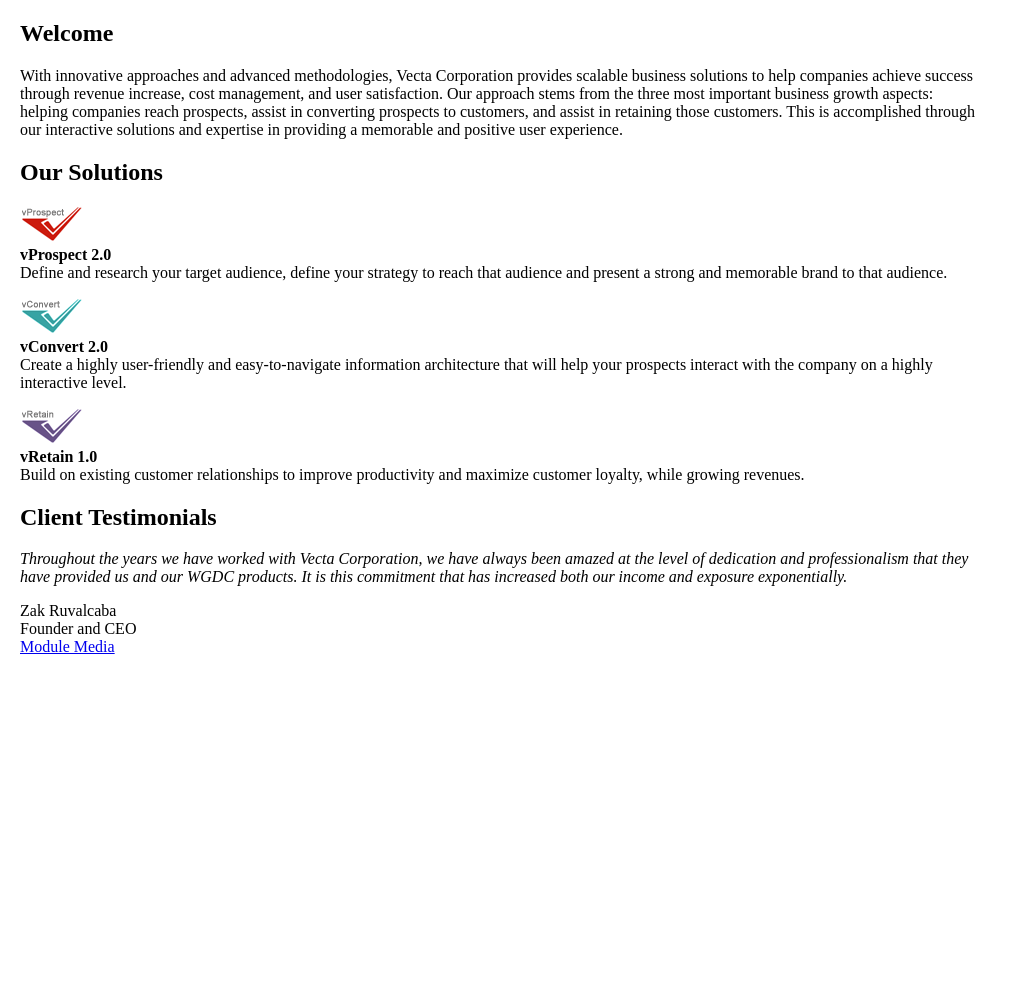
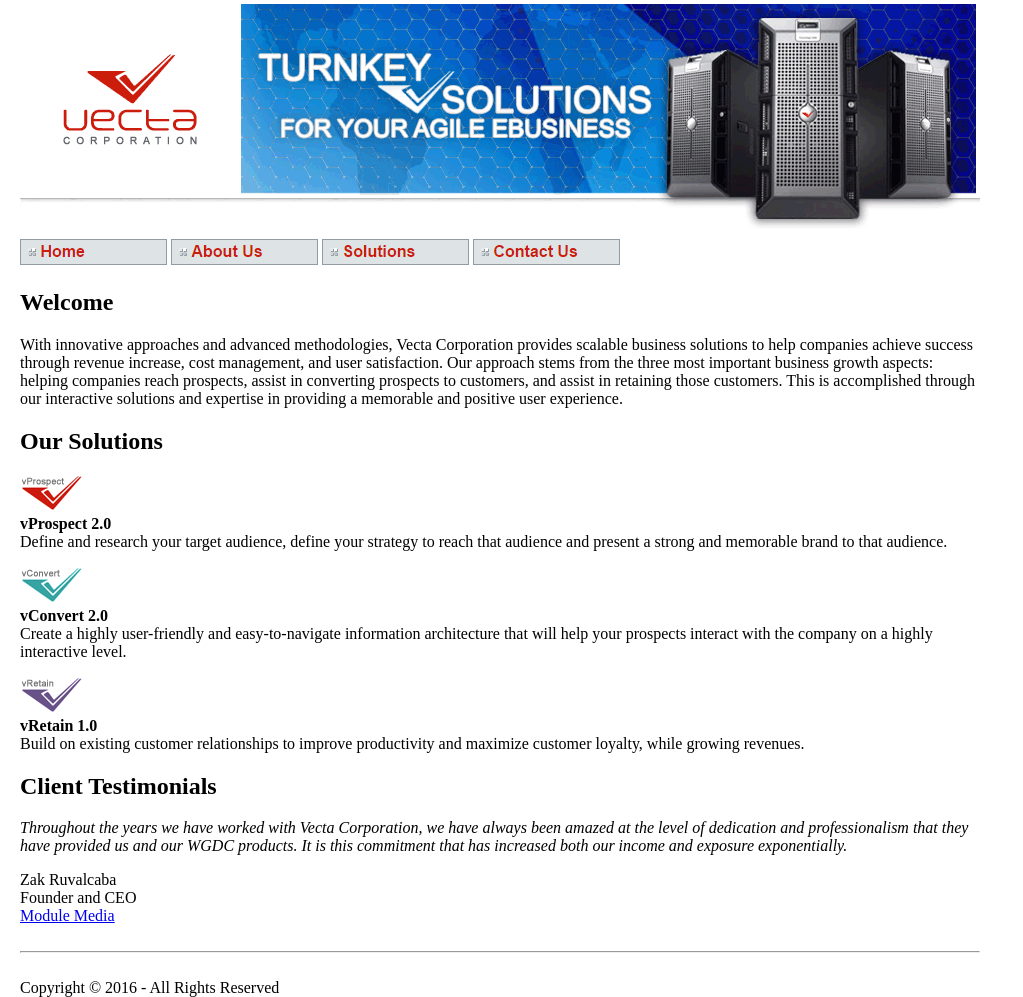
Before and after one commit to Selfrom/Assignment-2, a plain HTML site: page vectacorp/index.html in a window 1280 px wide. Shown: the whole page, without its empty margins (0-1023 px from the left). Before the commit the page ends 800 px from the top, so only its background shows below. Drawn offline with Linux system fonts and the light colour scheme.

Commit message:
Adding Header and Footer
Added Header and Footer to index.html

```diff
--- a/vectacorp/index.html
+++ b/vectacorp/index.html
@@ -6,6 +6,16 @@
 </head>
 
 <body style="width:960px;margin:0 20px;">
+	<header>
+		<img src="images/header.gif" alt="Vecta Corporation Header" />
+		<nav>
+			<a href="./index.html"><img src="images/nav_home.gif" alt="Home"/></a>
+			<a href="./aboutus.html"><img src="images/nav_aboutus.gif" alt="About Us"/></a>
+			<a href="./solutions.html"><img src="images/nav_solutions.gif" alt="Solutions"/></a>
+			<a href="./contactus.html"><img src="images/nav_contactus.gif" alt="Contact Us"/></a>
+		</nav>
+	</header>
+	<main>
 		<h2>Welcome</h2>
 
 		With innovative approaches and advanced methodologies, Vecta Corporation provides scalable business solutions to help companies achieve success through revenue increase, cost management, and user satisfaction. Our approach stems from the three most important business growth aspects: helping companies reach prospects, assist in converting prospects to customers, and assist in retaining those customers. This is accomplished through our interactive solutions and expertise in providing a memorable and positive user experience.
@@ -38,5 +48,10 @@
 		Zak Ruvalcaba <br>
 		Founder and CEO <br>
 		<a href="http://www.modulemedia.com">Module Media</a>
+	</main>
+	<footer>
+		<br><hr><br>
+		Copyright &copy; 2016 - All Rights Reserved
+	</footer>
 </body>
 </html>
```
Lines whose indentation alone changed are shown as unchanged.
